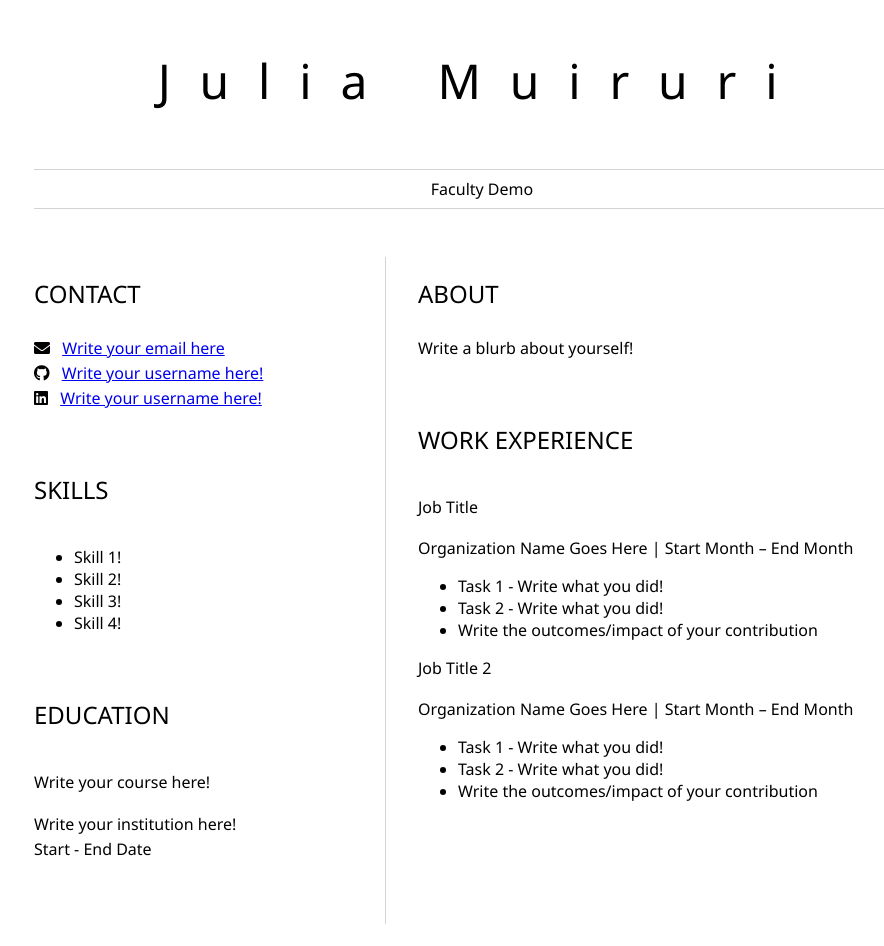
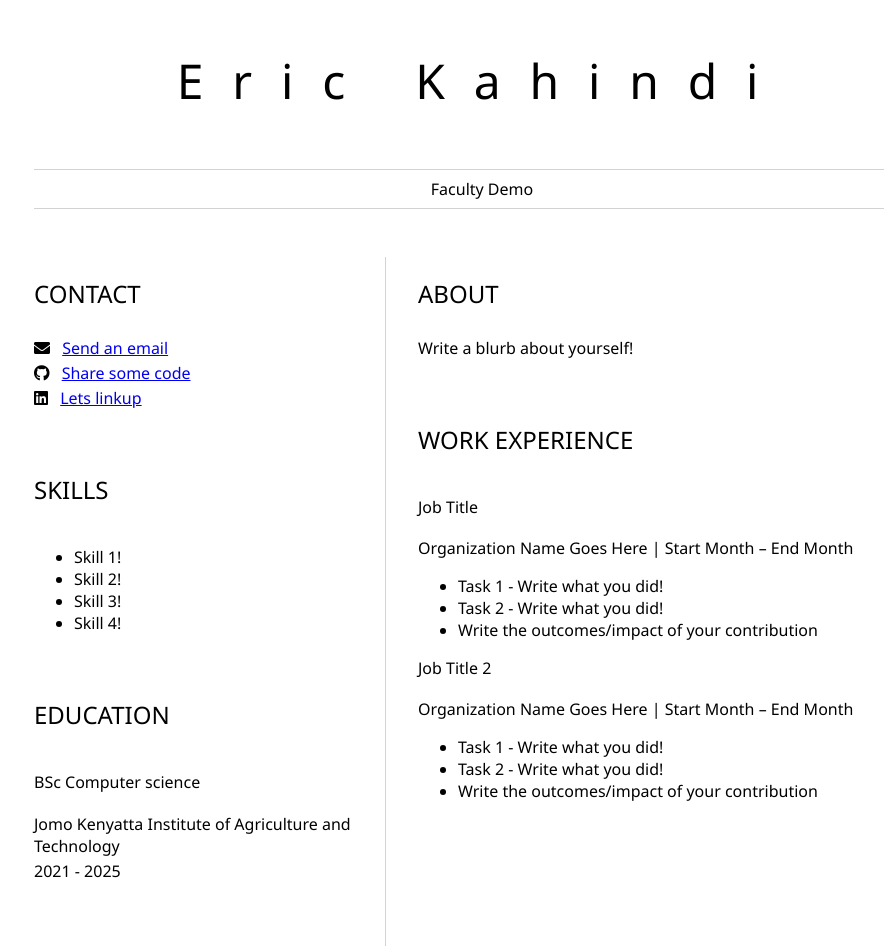
Before and after one commit to kazeric/myResume, a plain HTML site: page index.html in a window 1280 px wide. Shown: the whole page, without its empty margins (158-1042 px from the left). Before the commit the page ends 924 px from the top, so only its background shows below. Drawn offline with Linux system fonts and the light colour scheme.

Commit message:
the first commit

```diff
--- a/index.html
+++ b/index.html
@@ -8,7 +8,7 @@
 	<body>
 		<header id="header">
 			<!-- resume header with your name and title -->
-			<h1>Julia Muiruri</h1>
+			<h1>Eric Kahindi</h1>
 			<hr>
 			Faculty Demo
 			<hr>
@@ -20,15 +20,15 @@
 					<!-- contact info including social media -->
                     <p>
                         <i class="fa fa-envelope" aria-hidden="true"></i>
-                        <a href="mailto:username@domain.top-level domain">Write your email here</a>
+                        <a href="mailto:kahindie873@gmail.com ">Send an email</a>
                     </p>
                     <p>
                         <i class="fab fa-github" aria-hidden="true"></i>
-                        <a href="github.com/yourGitHubUsername">Write your username here!</a>
+                        <a href="github.com/kazeric">Share some code</a>
                     </p>
                     <p>
                         <i class="fab fa-linkedin" aria-hidden="true"></i>
-                        <a href="linkedin.com/yourLinkedInUsername">Write your username here!</a>
+                        <a href="linkedin.com/yourLinkedInUsername">Lets linkup</a>
                     </p>
 				</section>
 				<section>
@@ -44,12 +44,12 @@
 				<section>
 					<h2>EDUCATION</h2>
 					<!-- your education -->
-                    <h3>Write your course here!</h3>
+                    <h3>BSc Computer science</h3>
                     <p>
-                        Write your institution here!
+                        Jomo Kenyatta Institute of Agriculture and Technology
                     </p>
                     <p>
-                        Start - End Date
+                        2021 - 2025
                     </p>
 				</section>
 			</article>
```
